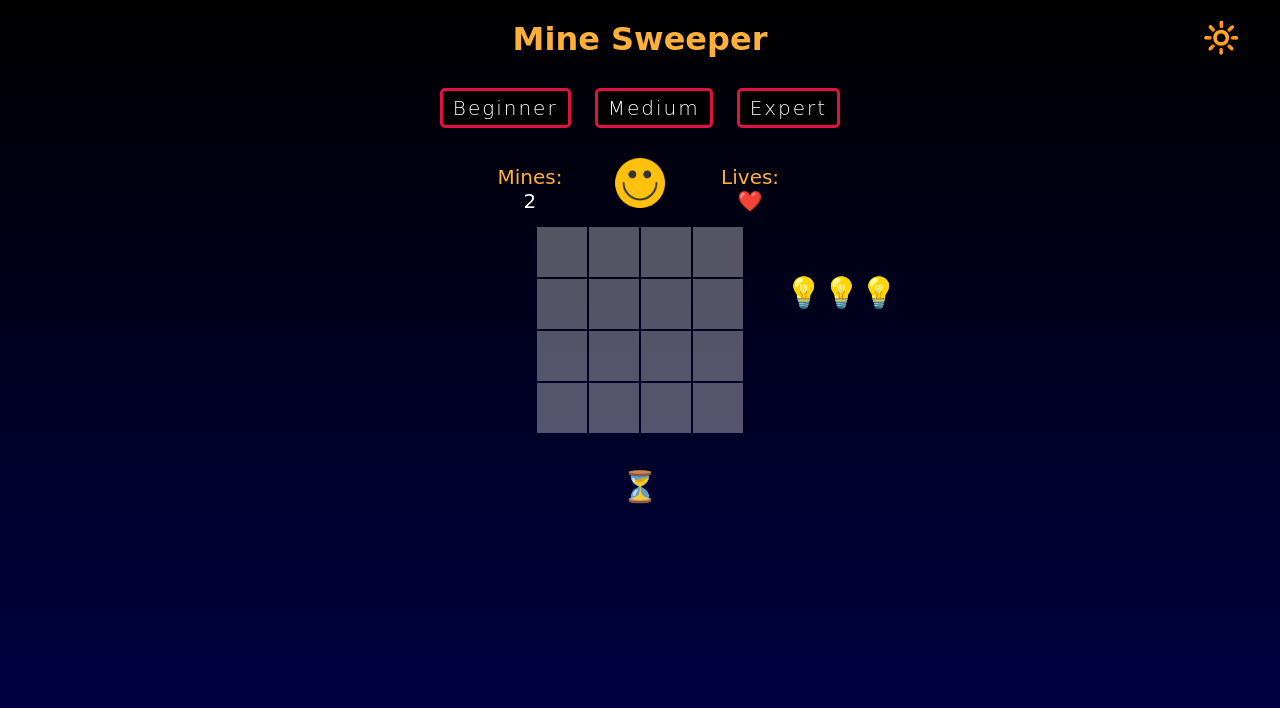
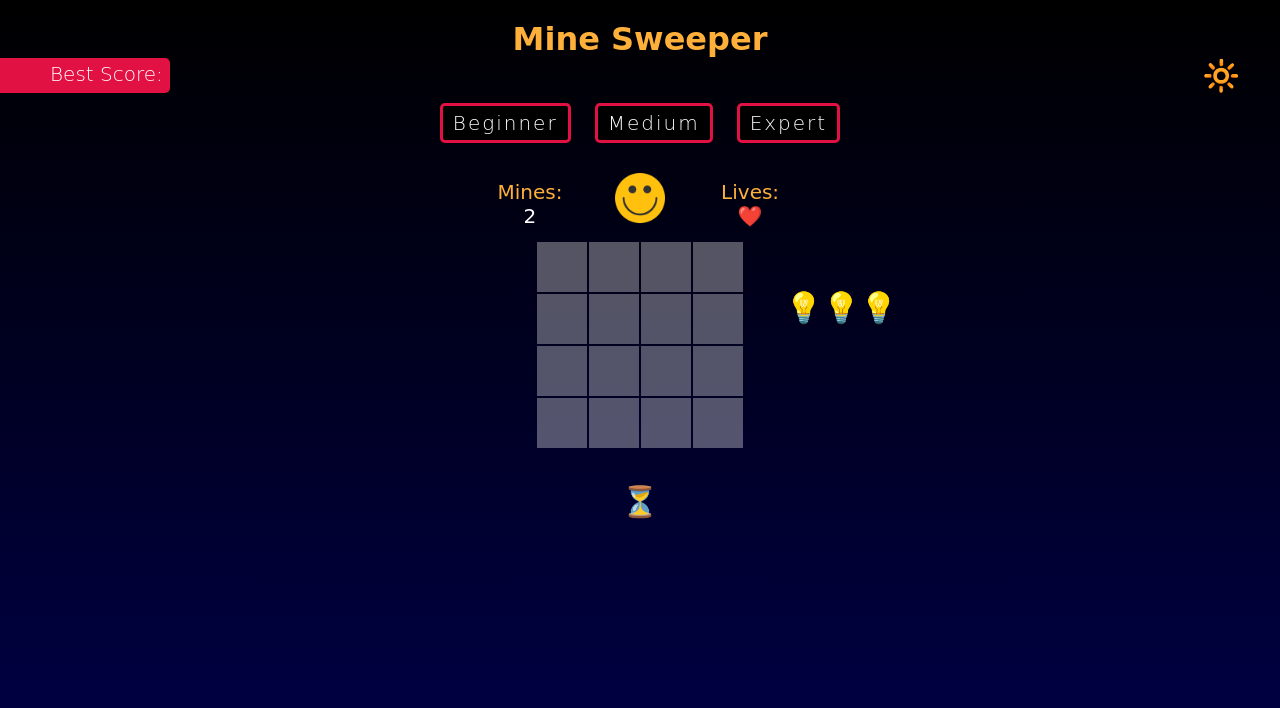
Before and after one commit to etigame/Mine-Sweeper-updated, a plain HTML site: page index.html in a window 1280 px wide. Drawn offline with Linux system fonts and the light colour scheme.

Commit message:
best score added

```diff
--- a/index.html
+++ b/index.html
@@ -9,7 +9,10 @@
   </head>
   <body onload="initGame()" class="dark">
     <h1>Mine Sweeper</h1>
+    <div class="first-line">
+    <h2 class="best-score">Best Score: <span></span></h2>
     <button onclick="toggleMode()" class="display-mode">🔆</button>
+  </div>
     <div class="level-btns">
       <button onclick="chooseLevel(4, 2, this)">Beginner</button>
       <button onclick="chooseLevel(8, 14, this)">Medium</button>
--- a/mine-sweeper.css
+++ b/mine-sweeper.css
@@ -18,7 +18,6 @@ body.light {
 h1 {
   display: inline-block;
   margin-top: 20px;
-  margin-bottom: 20px;
   font-family: cursive;
   color: #FFB03A;
   font-weight: 900;
@@ -152,11 +151,13 @@ table {
   font-size: 20px;
 }
 
+.first-line {
+display: flex;
+justify-content: space-between;
+}
+
 .display-mode {
-  position: absolute;
-  right: 40px;
-  margin-top: 20px;
-  margin-bottom: 20px;
+  margin-right: 40px;
   font-size: 30px;
   background: transparent;
   cursor: pointer;
@@ -173,3 +174,14 @@ table {
   cursor: pointer;
   border: 0;
 }
+
+.best-score {
+  background-color: #E21143;
+  color: white;
+  display: inline-block;
+  font-family: cursive;
+  font-size: 20px;
+  font-weight: 200;
+  padding: 4px 7px 4px 50px;
+  border-radius: 0px 5px 5px 0px;
+}
--- a/mine-swipper.js
+++ b/mine-swipper.js
@@ -11,7 +11,9 @@ const WIN_SMILEY = '\n\t\t<img src="img/win-smiley.png">\n'
 
 var gLevel = {
    SIZE: 4,
-   MINES: 2
+   MINES: 2,
+   currScore: {secs: 0, ms: 0},
+   bestScore: {secs: Infinity, ms: Infinity}
 }
 
 var gBoard
@@ -221,6 +223,14 @@ function checkWin() {
 
 function victory() {
     document.querySelector('.smiley').innerHTML = WIN_SMILEY
+
+    if (gLevel.currScore.secs < gLevel.bestScore.secs
+        // || gLevel.currScore.secs === gLevel.bestScore.secs && gLevel.currScore.ms < gLevel.bestScore.ms) {
+    ){gLevel.bestScore = gLevel.currScore
+        document.querySelector('.best-score span').innerHTML =
+        `${gLevel.bestScore.secs}:${gLevel.bestScore.ms}`
+        }
+
     resetGameVars()
 }
 
@@ -282,7 +292,7 @@ function expandShown(board, cell, location) {
         for (var j = location.j - 1; j <= location.j + 1; j++) {
             if (j < 0 || j >= board[0].length) continue
 
-            if (!board[i][j].isShown) {
+            if (!board[i][j].isShown && !gIsHint) {
             board[i][j].isShown = true
             gGame.shownCount++
             if (!gIsHint) board[i][j].isShownBefore = true
@@ -339,6 +349,8 @@ function showTimer() {
       ms = ms.substring(ms.length - 3, ms.length)
 
       timer.innerHTML = `\n ${secs}:${ms}`
+
+      gLevel.currScore = {secs: secs, ms: +ms}
     }, 100)
   }
 
@@ -396,10 +408,10 @@ function hintShow(board, cell, location) {
     renderBoard()
 
     setTimeout(() => {
-        hideHintShow(board, cell, location)
         gIsHint = false
         gGame.hintsLeft--
         document.querySelector('.hints').innerText = `${displayHints()}`
+        hideHintShow(board, cell, location)
     }, 1000);
 }
 
```
